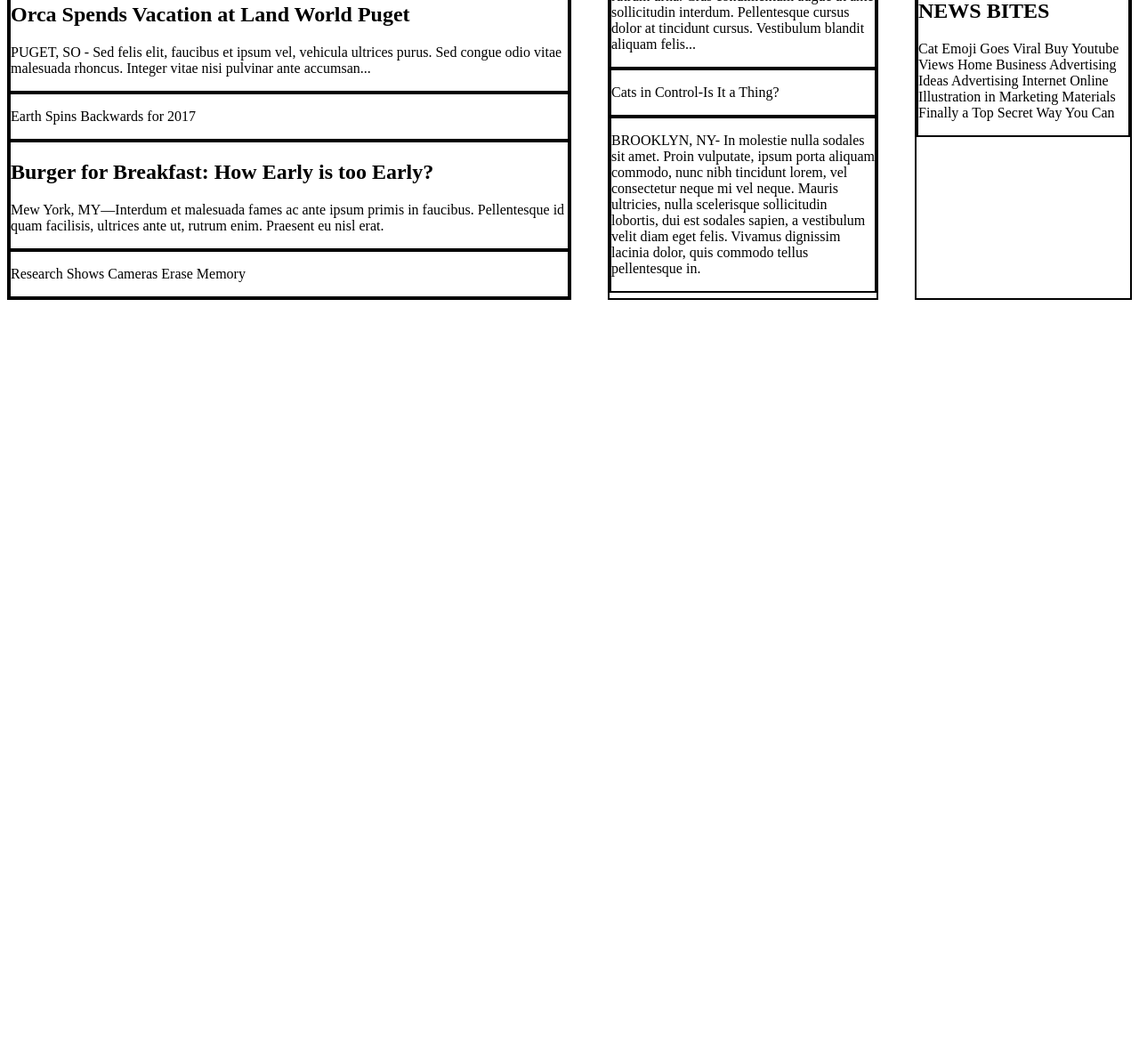
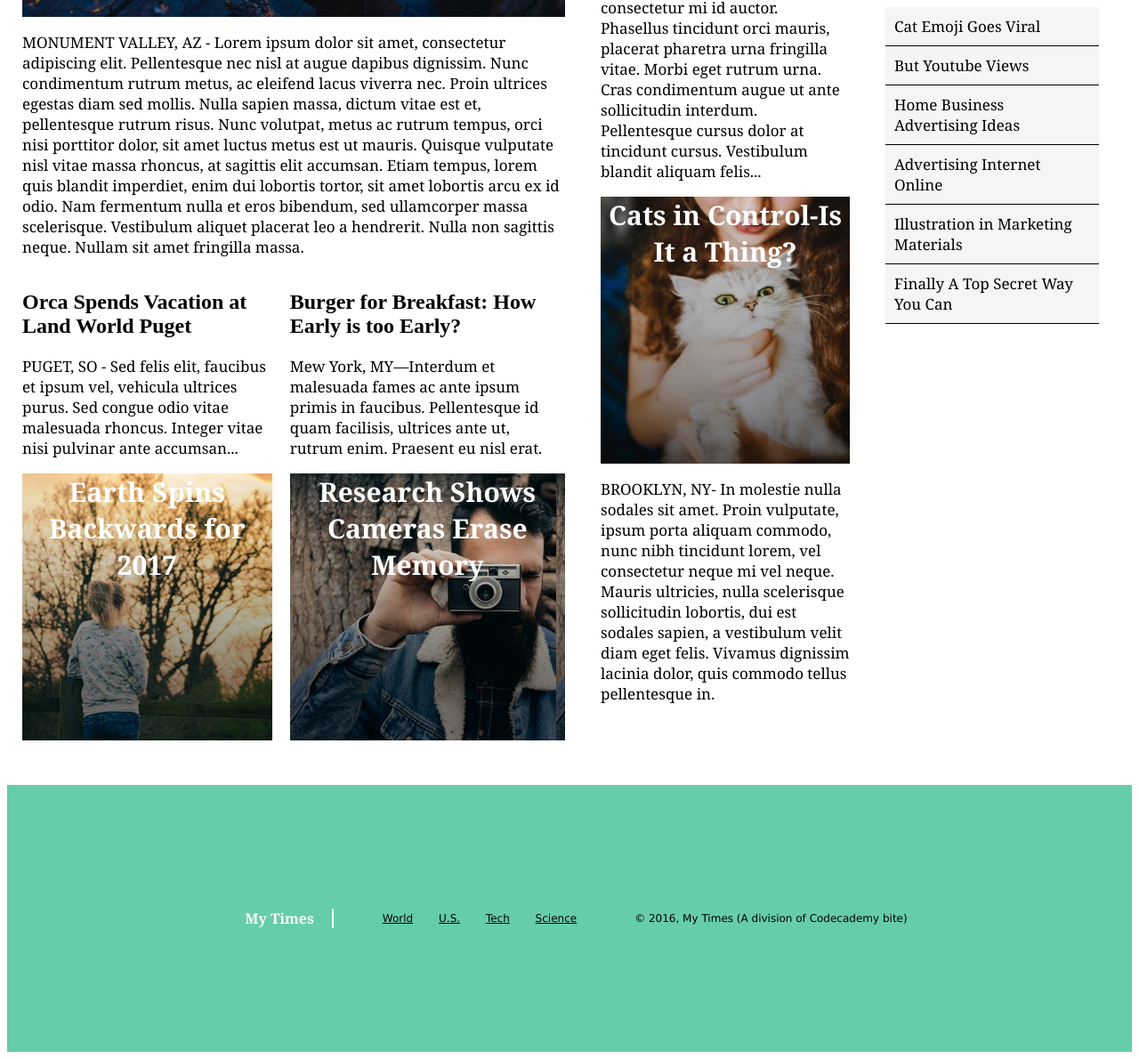
Before and after one commit to mjyergin/mytimes, a plain HTML site: page index.html in a window 1280 px wide. Shown: the part 381-1571 px from the top of the page at 89% size. Before the commit the page ends 800 px from the top, so only its background shows below. Drawn offline with Linux system fonts and the light colour scheme.

Commit message:
mostly styled with footer

```diff
--- a/index.html
+++ b/index.html
@@ -1,10 +1,12 @@
 <!DOCTYPE html>
 <html>
+
 <head>
   <meta charset="utf-8">
   <title>myNews</title>
   <link rel="stylesheet" href="./resources/css/style.css">
 </head>
+
 <body>
   <div class="header">
     <header class="flex-container">
@@ -25,40 +27,83 @@
   </div>
   <div class="main">
     <div class="column large">
-        <div class="column"><p>Mother of Three Buys Tuna Steak at Phish Concert. Leaves, "Feeling Funny."</p></div>
-        <div class="column"><p>MONUMENT VALLEY, AZ - Lorem ipsum dolor sit amet, consectetur adipiscing elit. Pellentesque nec nisl at augue dapibus dignissim. Nunc condimentum rutrum metus, ac eleifend lacus viverra nec. Proin ultrices egestas diam sed mollis. Nulla sapien massa, dictum vitae est et, pellentesque rutrum risus. Nunc volutpat, metus ac rutrum tempus, orci nisi porttitor dolor, sit amet luctus metus est ut mauris. Quisque vulputate nisl vitae massa rhoncus, at sagittis elit accumsan. Etiam tempus, lorem quis blandit imperdiet, enim dui lobortis tortor, sit amet lobortis arcu ex id odio. Nam fermentum nulla et eros bibendum, sed ullamcorper massa scelerisque. Vestibulum aliquet placerat leo a hendrerit. Nulla non sagittis neque. Nullam sit amet fringilla massa.</p></div>
+      <div class="column image mother">
+        <p id="main-story">Mother of Three Buys Tuna Steak at Phish Concert. Leaves, "Feeling Funny."</p>
+      </div>
       <div class="column">
+        <p>MONUMENT VALLEY, AZ - Lorem ipsum dolor sit amet, consectetur adipiscing elit. Pellentesque nec nisl at augue dapibus dignissim. Nunc condimentum rutrum metus, ac eleifend lacus viverra nec. Proin ultrices egestas diam sed mollis. Nulla sapien
+          massa, dictum vitae est et, pellentesque rutrum risus. Nunc volutpat, metus ac rutrum tempus, orci nisi porttitor dolor, sit amet luctus metus est ut mauris. Quisque vulputate nisl vitae massa rhoncus, at sagittis elit accumsan. Etiam tempus,
+          lorem quis blandit imperdiet, enim dui lobortis tortor, sit amet lobortis arcu ex id odio. Nam fermentum nulla et eros bibendum, sed ullamcorper massa scelerisque. Vestibulum aliquet placerat leo a hendrerit. Nulla non sagittis neque. Nullam
+          sit amet fringilla massa.</p>
+      </div>
+      <div class="test">
+        <div class="test2">
+          <div class="column narrow">
             <h2>Orca Spends Vacation at Land World Puget</h2>
             <p>PUGET, SO - Sed felis elit, faucibus et ipsum vel, vehicula ultrices purus. Sed congue odio vitae malesuada rhoncus. Integer vitae nisi pulvinar ante accumsan...</p>
           </div>
-        <div class="column"><p>Earth Spins Backwards for 2017</p></div>
-        <div class="column">
+          <div class="column image earth narrow">
+            <p>Earth Spins Backwards for 2017</p>
+          </div>
+        </div>
+        <div class="test2">
+          <div class="column narrow">
             <h2>Burger for Breakfast: How Early is too Early?</h2>
             <p>Mew York, MY—Interdum et malesuada fames ac ante ipsum primis in faucibus. Pellentesque id quam facilisis, ultrices ante ut, rutrum enim. Praesent eu nisl erat.</p>
           </div>
-        <div class="column"><p>Research Shows Cameras Erase Memory</p></div>
+          <div class="column image camera narrow">
+            <p>Research Shows Cameras Erase Memory</p>
+          </div>
+        </div>
+      </div>
     </div>
     <div class="column medium">
       <div class="column">
         <h2>FBI Finds Action Star Guilty of False Advertising</h2>
-          <p>WASHINGTON DC- Donec luctus sem augue, rutrum posuere orci aliquam sed. Nam vitae aliquam lectus. Sed tempor tortor est, nec sagittis eros tincidunt sed. Morbi venenatis condimentum sem, vitae sollicitudin turpis pulvinar eget. Morbi pellentesque consectetur mi id auctor. Phasellus tincidunt orci mauris, placerat pharetra urna fringilla vitae. Morbi eget rutrum urna. Cras condimentum augue ut ante sollicitudin interdum. Pellentesque cursus dolor at tincidunt cursus. Vestibulum blandit aliquam felis...</p>
+        <p>WASHINGTON DC- Donec luctus sem augue, rutrum posuere orci aliquam sed. Nam vitae aliquam lectus. Sed tempor tortor est, nec sagittis eros tincidunt sed. Morbi venenatis condimentum sem, vitae sollicitudin turpis pulvinar eget. Morbi pellentesque
+          consectetur mi id auctor. Phasellus tincidunt orci mauris, placerat pharetra urna fringilla vitae. Morbi eget rutrum urna. Cras condimentum augue ut ante sollicitudin interdum. Pellentesque cursus dolor at tincidunt cursus. Vestibulum blandit
+          aliquam felis...</p>
       </div>
-        <div class="column"><p>Cats in Control-Is It a Thing?</p></div>
-        <div class="column"><p>BROOKLYN, NY- In molestie nulla sodales sit amet. Proin vulputate, ipsum porta aliquam commodo, nunc nibh tincidunt lorem, vel consectetur neque mi vel neque. Mauris ultricies, nulla scelerisque sollicitudin lobortis, dui est sodales sapien, a vestibulum velit diam eget felis. Vivamus dignissim lacinia dolor, quis commodo tellus pellentesque in.</p></div>
+      <div class="column image cat">
+        <p>Cats in Control-Is It a Thing?</p>
+      </div>
+      <div class="column">
+        <p>BROOKLYN, NY- In molestie nulla sodales sit amet. Proin vulputate, ipsum porta aliquam commodo, nunc nibh tincidunt lorem, vel consectetur neque mi vel neque. Mauris ultricies, nulla scelerisque sollicitudin lobortis, dui est sodales sapien, a
+          vestibulum velit diam eget felis. Vivamus dignissim lacinia dolor, quis commodo tellus pellentesque in.</p>
+      </div>
     </div>
     <div class="column small">
       <div class="column">
         <img src="./resources/images/cookie.png" alt="Cookie">
       </div>
       <div class="column">
-          <h2>NEWS BITES</h2>
-          <p>Cat Emoji Goes Viral Buy Youtube Views Home Business Advertising Ideas Advertising Internet Online Illustration in Marketing Materials Finally a Top Secret Way You Can</p>
+        <h2 id="newsbites">NEWS BITES</h2>
+      </div>
+      <div class="news-bites">
+        <p>Cat Emoji Goes Viral</p>
+        <p>But Youtube Views</p>
+        <p>Home Business Advertising Ideas</p>
+        <p>Advertising Internet Online</p>
+        <p>Illustration in Marketing Materials</p>
+        <p>Finally A Top Secret Way You Can</p>
       </div>
     </div>
   </div>
-
+  <div class="footer">
+      <div class="mt-footer">
+        <span>My Times</span>
       </div>
-
-
+      <nav class="navigate">
+        <ul>
+          <li><span>World</span></li>
+          <li><span>U.S.</span></li>
+          <li><span>Tech</span></li>
+          <li><span>Science</span></li>
+        </ul>
+      </nav>
+    <div class="copyright">
+      <span>&copy; 2016, My Times (A division of Codecademy bite)</span>
+    </div>
+  </div>
 </body>
 </html>
--- a/resources/css/style.css
+++ b/resources/css/style.css
@@ -1,3 +1,7 @@
+body {
+  margin-top: 0;
+}
+
 .flex-container {
   display: flex;
   align-items: center;
@@ -10,6 +14,7 @@
   display: flex;
   align-items: center;
 }
+
 span {
   margin-left: 15px;
 }
@@ -27,6 +32,7 @@ span {
 li span {
   text-decoration: underline;
 }
+
 li {
   display: inline-block;
   margin-right: 10px;
@@ -35,20 +41,43 @@ li {
 ul {
   margin-right: 40px;
 }
+
+p {
+  font-family: Georgia;
+  font-size: 17px;
+  color: black;
+}
+
 .main {
   display: flex;
-  justify-content: space-between;
+  justify-content: center;
   height: 100%;
   position: relative;
   top: 100px;
+}
 
+.column {
+  /*border: 2px solid black;*/
+  margin-right: 20px;
 }
-.column {
-  border: 2px solid black;
-  /*display: flex;*/
-}
+
 .column.large {
   width: 630px;
+  /*display: flex;
+  flex-wrap: wrap;*/
+}
+
+.narrow {
+  /*width: 300px;*/
+}
+
+.test {
+  display: flex;
+}
+
+.test2 {
+  display: flex;
+  flex-wrap: wrap;
 }
 
 .column.medium {
@@ -57,5 +86,98 @@ ul {
 
 .column.small {
   width: 240px;
+}
 
+.mother {
+  background-image: url("../images/main.png");
+  height: 300px;
+  font-size: 40px;
 }
+
+.camera {
+  background-image: url("../images/hipster.png");
+  /*background-repeat: no-repeat;*/
+  height: 300px;
+}
+
+.earth {
+  background-image: url("../images/fall.png");
+  /*background-repeat: no-repeat;*/
+  height: 300px;
+}
+
+.cat {
+  background-image: url("../images/ceo.png");
+  /*background-repeat: no-repeat;*/
+  height: 300px;
+}
+
+.image {
+  display: flex;
+}
+
+.image p {
+  font-family: Georgia;
+  font-weight: bold;
+  font-size: 30px;
+  color: white;
+  text-align: center;
+  margin-top: 0;
+}
+
+#main-story {
+  font-size: 40px;
+  text-align: left;
+}
+
+.news-bites {
+  display: flex;
+  flex-direction: column;
+  background-color: WhiteSmoke;
+  font-family: Verdana;
+  font-size: 12px;
+  color: DimGray;
+}
+
+.news-bites p {
+  /*border-top: 2px solid black;*/
+  border-bottom: 1px solid black;
+  margin: 0;
+  padding: 10px;
+}
+
+.footer {
+  background-color: MediumAquamarine;
+  margin: auto;
+  font-family: Verdana;
+  font-size: 12px;
+  display: flex;
+  justify-content: center;
+  align-items: center;
+  height: 300px;
+  margin-top: 150px;
+}
+
+.mt-footer{
+  font-family: Georgia;
+  font-size: 16px;
+  font-weight: bold;
+  color: white;
+  display: flex;
+  border-right: 2px solid white;
+  padding-right: 20px;
+}
+
+.navigate {
+  display: flex;
+}
+
+.copyright {
+ display: flex;
+}
+
+#newsbites {
+  font-size: 16px;
+  font-weight: bold;
+  text-align: center;
+}
```
Also changed, not shown: resources/images/main.png (renamed from resources/images/ main.png), 3 other files. Lines whose indentation alone changed are shown as unchanged.
